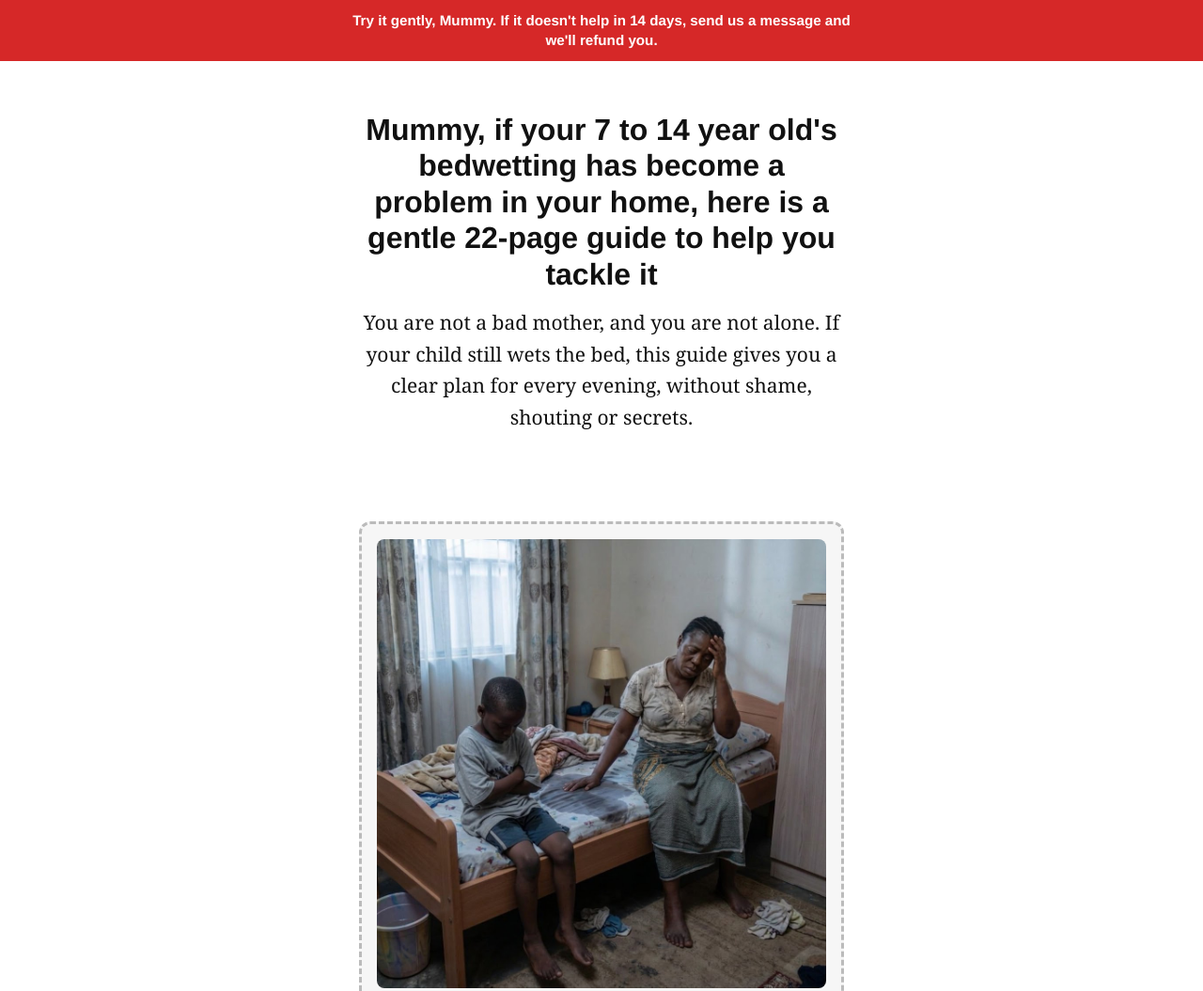
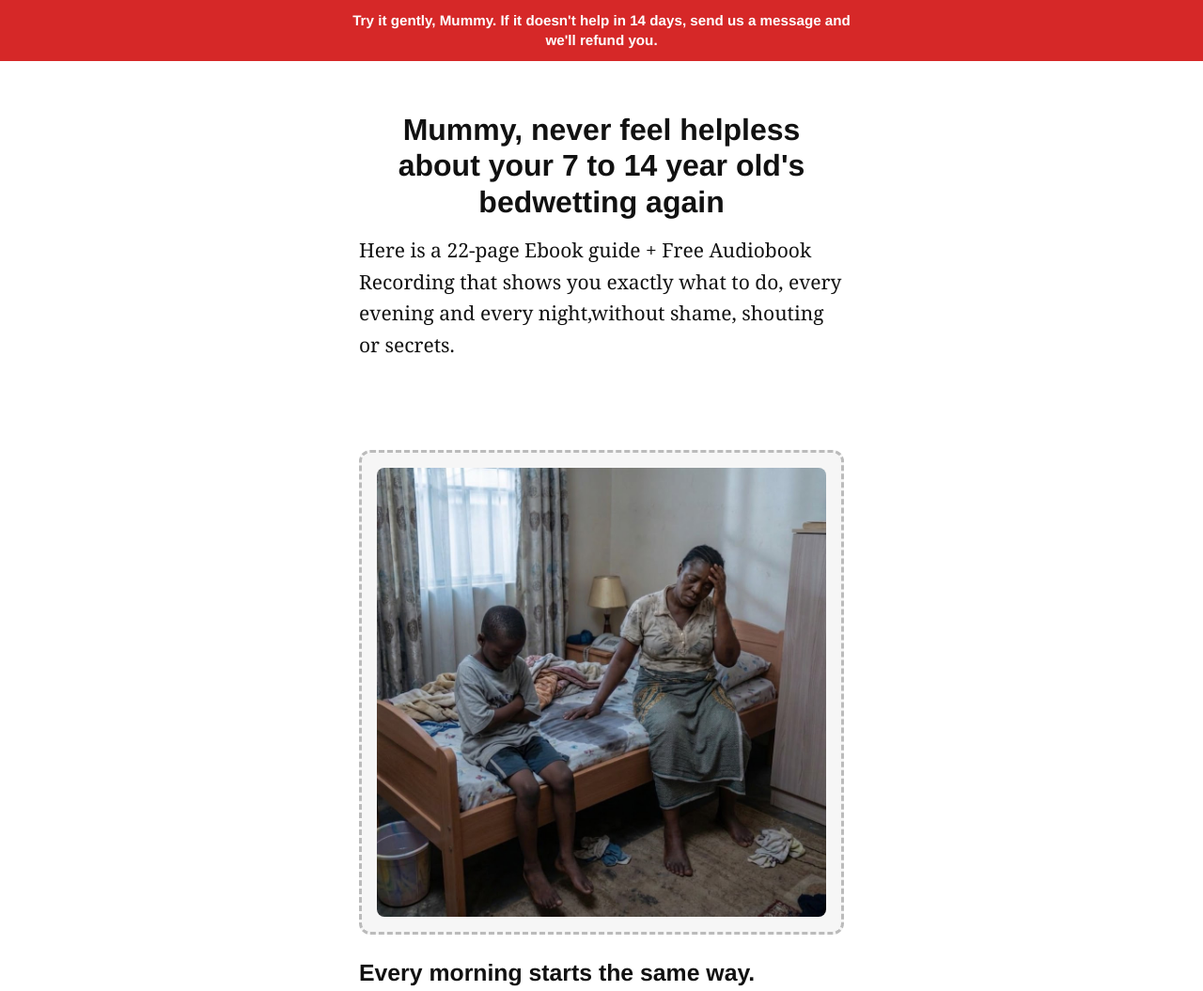
Before and after one commit to thedevdesigner/dry-nights-guide, a plain HTML site: page index.html in a window 1280 px wide. Shown: the top 1055 px of the page at 94% size. Drawn offline with Linux system fonts and the light colour scheme.

Commit message:
Update index.html

```diff
--- a/index.html
+++ b/index.html
@@ -112,8 +112,8 @@ footer p{margin:0 0 14px;font-size:.85rem}
 <div class="promise-bar" role="note"><span>Try it gently, Mummy. If it doesn't help in 14 days, send us a message and we'll refund you.</span></div>
 <section>
   <div class="wrap">
-    <h1>Mummy, if your 7 to 14 year old's bedwetting has become a problem in your home, here is a gentle 22-page guide to help you tackle it</h1>
-    <p style="text-align:center">You are not a bad mother, and you are not alone. If your child still wets the bed, this guide gives you a clear plan for every evening, without shame, shouting or secrets.</p>
+    <h1>Mummy, never feel helpless about your 7 to 14 year old's bedwetting again</h1>
+    <p>Here is a 22-page Ebook guide + Free Audiobook Recording that shows you exactly what to do, every evening and every night,without shame, shouting or secrets.</p>
   </div>
 </section>
 <!-- 1 PROBLEM -->
```
